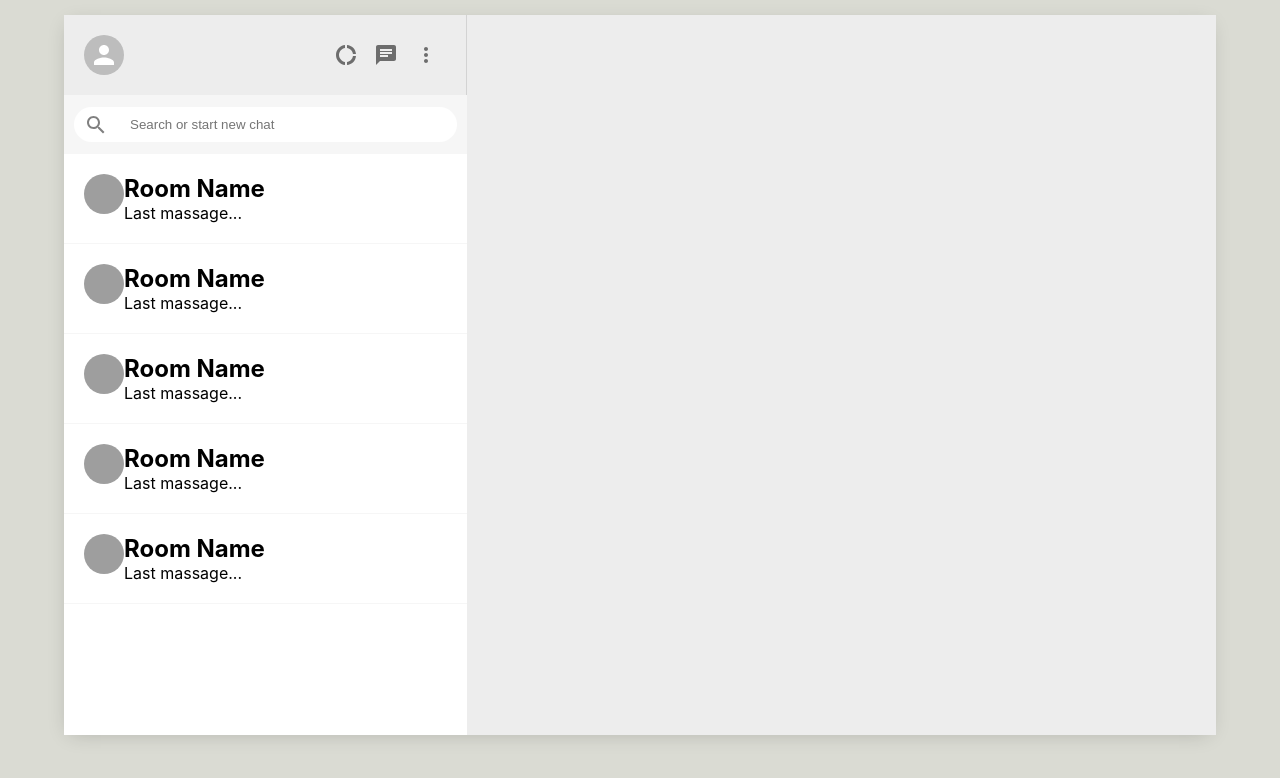
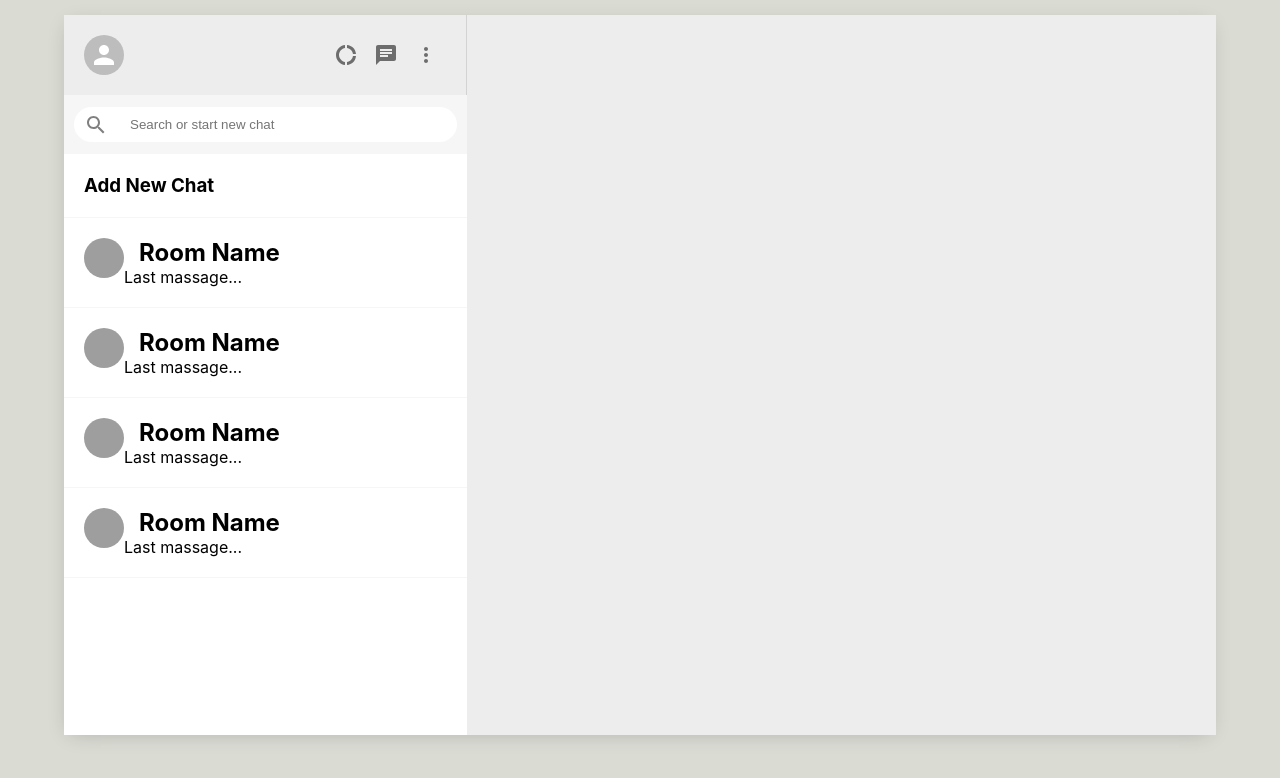
Before and after one commit to shakhawatsalam/whatsApp_clone, a React (Create React App) app: page / in a window 1280 px wide. Shown: the top 778 px of the page. Built offline with nearby package versions, Linux system fonts and the light colour scheme; grey boxes are pictures that could not be loaded.

Commit message:
Working on add newCaht

```diff
--- a/src/Components/Sidebar/Sidebar.js
+++ b/src/Components/Sidebar/Sidebar.js
@@ -32,7 +32,7 @@ const Sidebar = () => {
                 </div>
             </div>
             <div className="sidebar__chats">
-                <SidebarChat/>
+                <SidebarChat addNewChat/>
                 <SidebarChat/>
                 <SidebarChat/>
                 <SidebarChat/>
--- a/src/Components/Sidebar/SidebarChat.css
+++ b/src/Components/Sidebar/SidebarChat.css
@@ -4,3 +4,9 @@
   cursor: pointer;
   border-bottom: 1px solid #f6f6f6;
 }
+.sidebarChat:hover {
+    background-color:   #ebebeb ;
+}
+.sidebarChat__info > h2 {
+    margin-left: 15px;
+}
--- a/src/Components/Sidebar/SidebarChat.js
+++ b/src/Components/Sidebar/SidebarChat.js
@@ -2,21 +2,33 @@ import { Avatar } from '@mui/material';
 import React, { useEffect, useState } from 'react';
 import './SidebarChat.css'
 
-const SidebarChat = () => {
+const SidebarChat = ({ addNewChat }) => {
     const [seed, setSeed] = useState('');
 
 
     useEffect(() => {
         setSeed(Math.floor(Math.random() * 5000))
     }, []);
-    return (
+
+    //createChat Function
+    const createChat = () => {
+        const roomName = prompt("Please Enter Name for Chat");
+        if (roomName) {
+            // do some claver database Stuff....
+        }
+    };
+    return !addNewChat ? (
         <div className='sidebarChat'>
-            <Avatar  src={`https://avatars.dicebear.com/api/human/${seed}.svg`}/>
+            <Avatar src={`https://avatars.dicebear.com/api/human/${seed}.svg`} />
             <div className='sidebarChat__info'>
                 <h2>Room Name</h2>
                 <p>Last massage...</p>
             </div>
         </div>
+    ) : (
+        <div onClick={createChat} className="sidebarChat">
+            <h3 className="add-new-chat-title">Add New Chat</h3>
+        </div>
     );
 };
 
```
